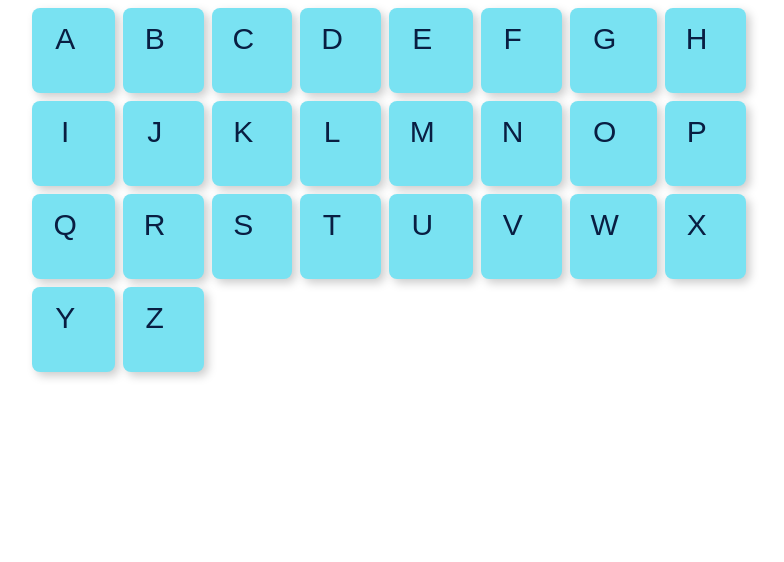
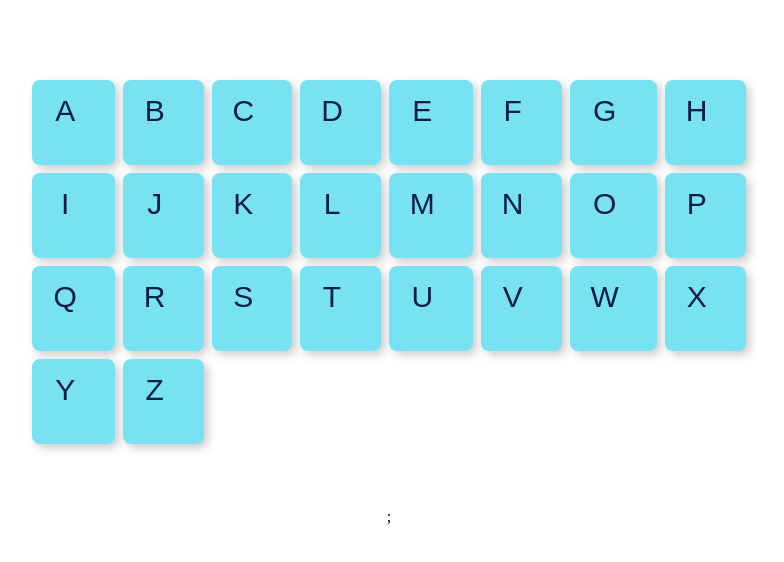
Before and after one commit to wfercanas/class-basic-react, a React (Vite) app: page / in a window 1280 px wide. Shown: the top 562 px of the page, without its empty margins (251-1035 px from the left). Built offline with nearby package versions, Linux system fonts and the light colour scheme.

Commit message:
feat: add layout to app

```diff
--- a/src/App.jsx
+++ b/src/App.jsx
@@ -1,4 +1,6 @@
 import { Keyboard } from "./components/Keyboard";
+
+import { StyledApp } from "./styles";
 
 function App() {
   const word = "ahorcado";
@@ -6,7 +8,11 @@ function App() {
     console.log(word.toUpperCase().includes(event.target.value));
   }
 
-  return <Keyboard onClick={handleClick} />;
+  return (
+    <StyledApp>
+      <Keyboard onClick={handleClick} />;
+    </StyledApp>
+  );
 }
 
 export default App;
--- /dev/null
+++ b/src/styles.js
@@ -0,0 +1,11 @@
+import styled from "styled-components";
+
+const StyledApp = styled.main`
+  display: flex;
+  margin-top: 80px;
+  flex-direction: column;
+  gap: 64px;
+  align-items: center;
+`;
+
+export { StyledApp };
```
